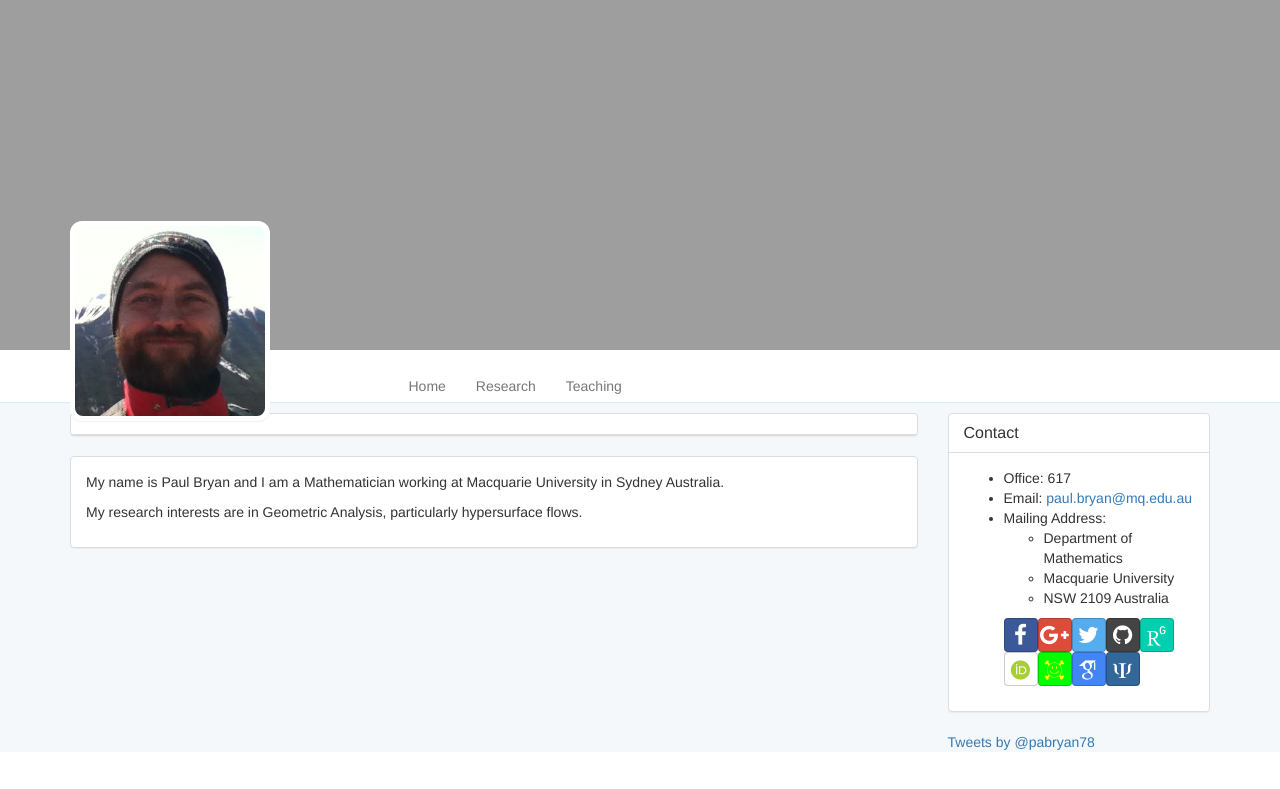
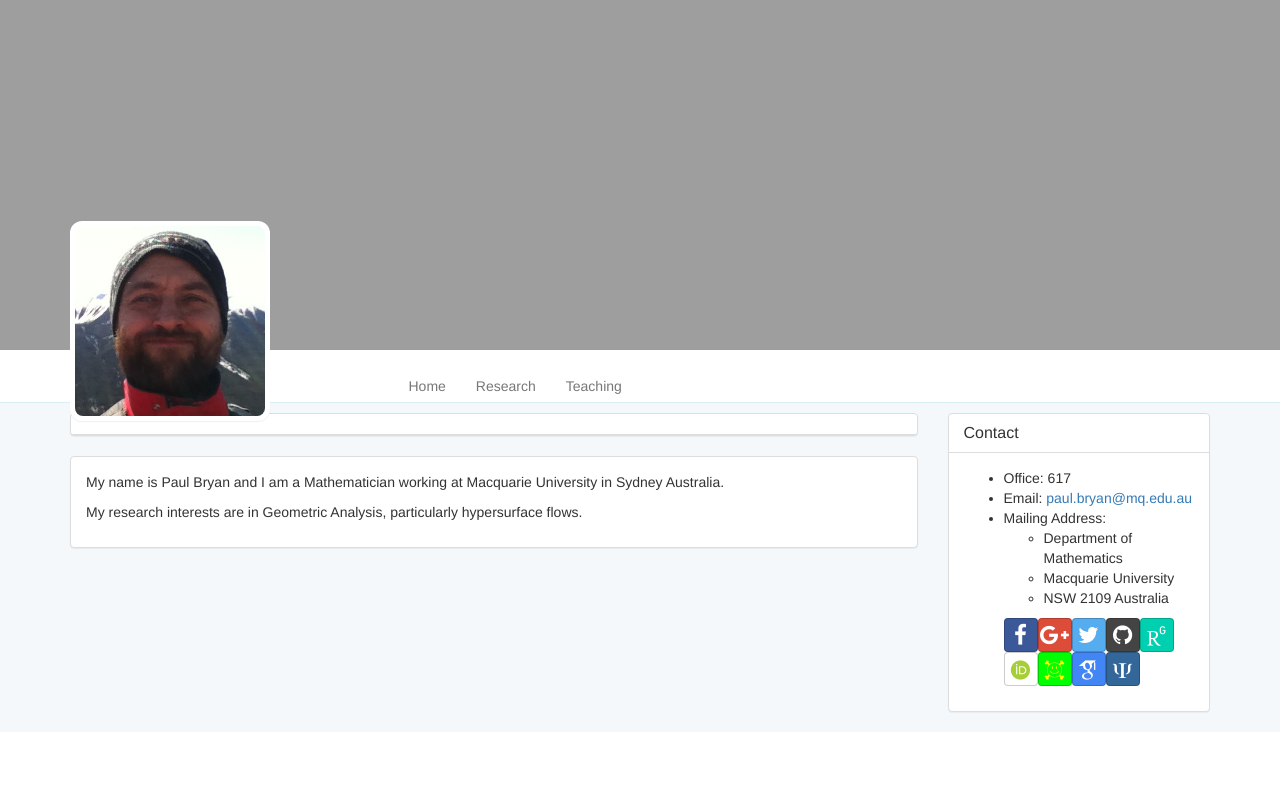
Before and after one commit to pabryan/pabryan.github.io, a Jekyll site: the page built from index.html, in a window 1280 px wide. Shown: the top 789 px of the page. Built offline with Jekyll 4.4.1, drawn with Linux system fonts in a browser that asks for light colours; some web fonts are replaced; comment, search, counter and statistics services are not loaded.

Commit message:
Removed twitter feed since I don't use twitter.

```diff
--- a/_includes/right_sidebar.html
+++ b/_includes/right_sidebar.html
@@ -79,8 +79,3 @@
     </div>
   </div>
 </div>
-
-<a class="twitter-timeline" href="https://twitter.com/pabryan78" data-widget-id="678563372841967617">Tweets by @pabryan78</a>
-<script>
-  !function(d,s,id){var js,fjs=d.getElementsByTagName(s)[0],p=/^http:/.test(d.location)?'http':'https';if(!d.getElementById(id)){js=d.createElement(s);js.id=id;js.src=p+"://platform.twitter.com/widgets.js";fjs.parentNode.insertBefore(js,fjs);}}(document,"script","twitter-wjs");
-</script>
```
